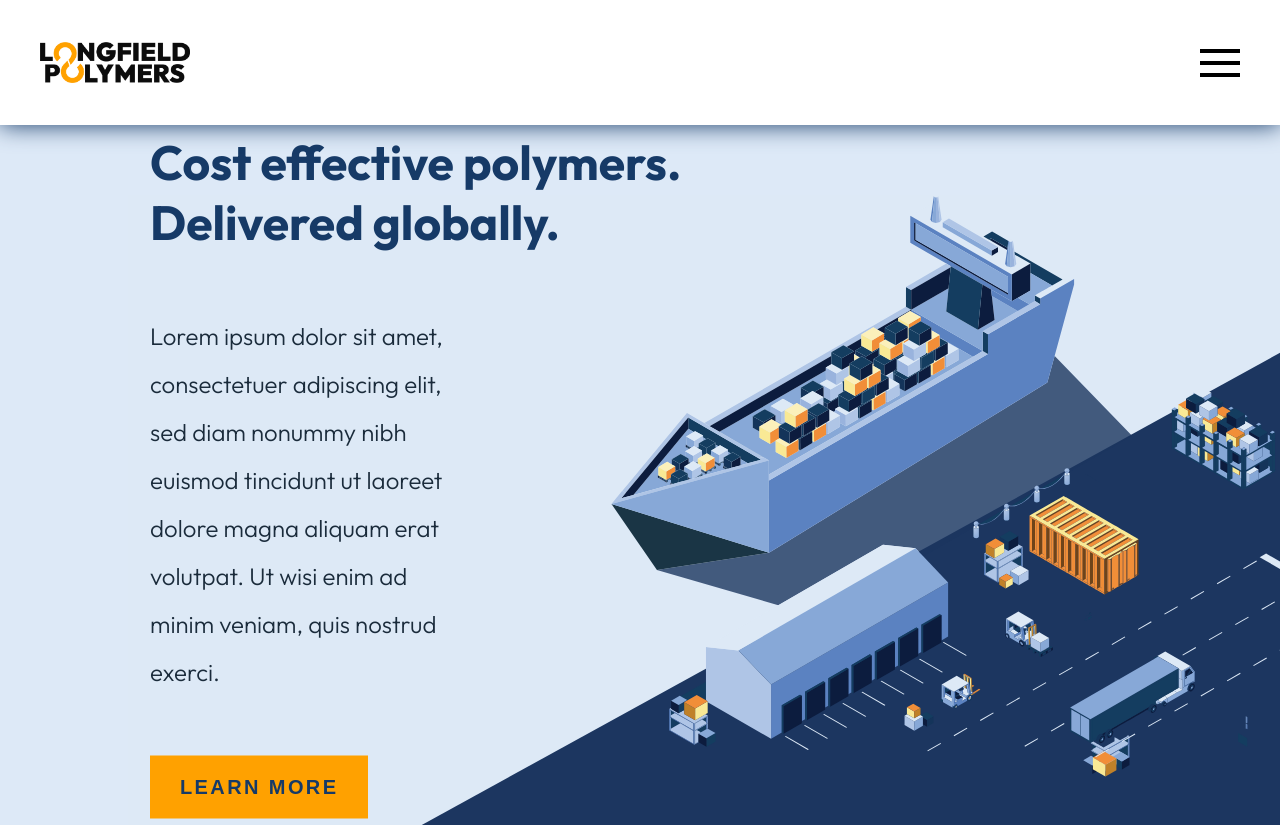
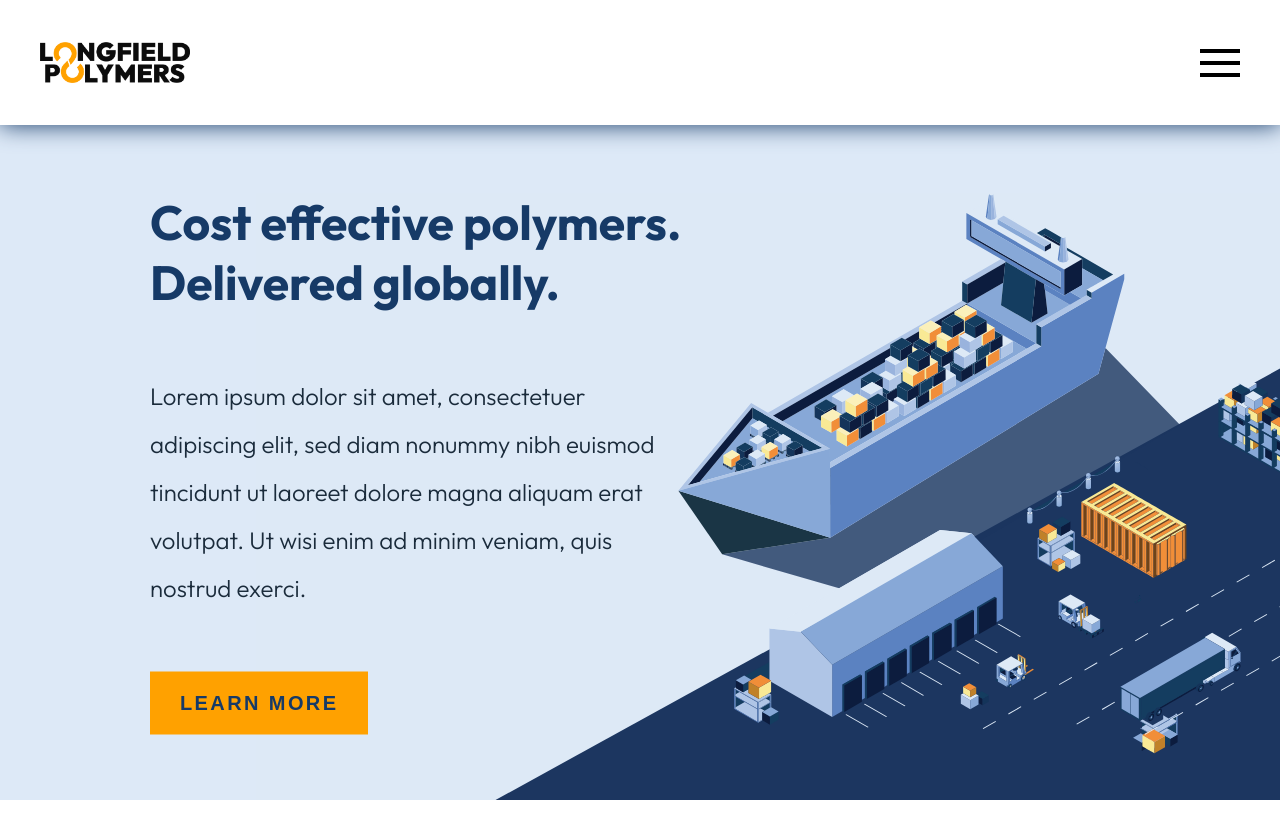
Before and after one commit to camcgreen/longfield, a Next.js app: page / in a window 1280 px wide. Shown: the top 827 px of the page. Built offline with nearby package versions, Linux system fonts and the light colour scheme.

Commit message:
small vertical height responsive optimisation

```diff
--- a/styles/Hero.module.css
+++ b/styles/Hero.module.css
@@ -2,8 +2,8 @@
   position: relative;
   width: 100%;
   height: calc(100vh - 125px);
-  min-height: 700px;
-  max-height: 1400px;
+  min-height: 650px;
+  max-height: 1600px;
   background-color: var(--colBg);
 }
 
@@ -37,7 +37,7 @@
 }
 
 .content p {
-  max-width: 500px;
+  max-width: 525px;
   font-weight: 300;
   /* line-height: 50px; */
   line-height: 2em;
@@ -61,19 +61,19 @@
 }
 
 @media (max-width: 1500px) {
-/* .hero img {
-  width: 100%;
-  height: 100%;
-} */
+.hero img {
+  width: 80%;
+  /* height: 100%; */
+}
 
   .content p {
-    max-width: 400px;
+    /* max-width: 400px; */
   }
 }
 
 @media (max-width: 1400px) {
   .content p {
-    max-width: 325px;
+    /* max-width: 325px; */
   }
 }
 
```
